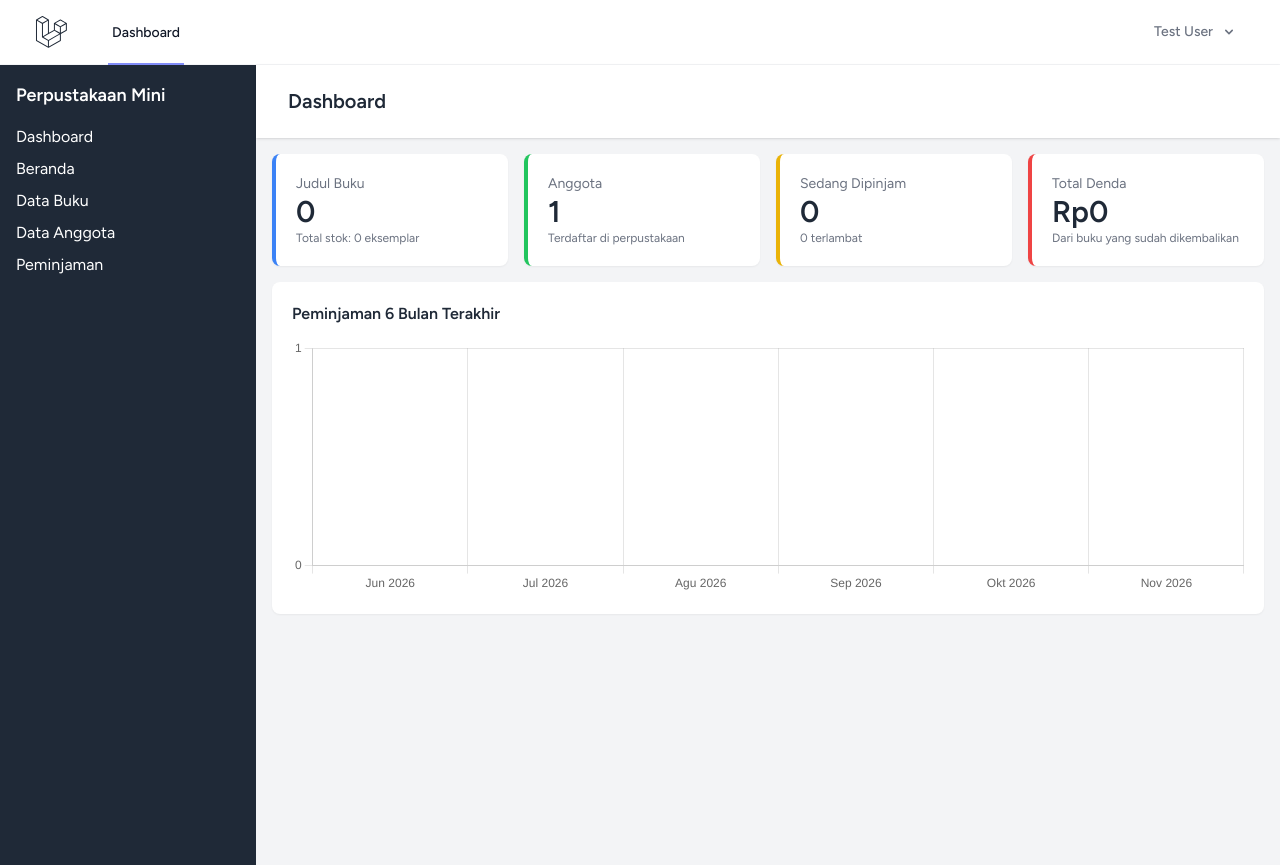
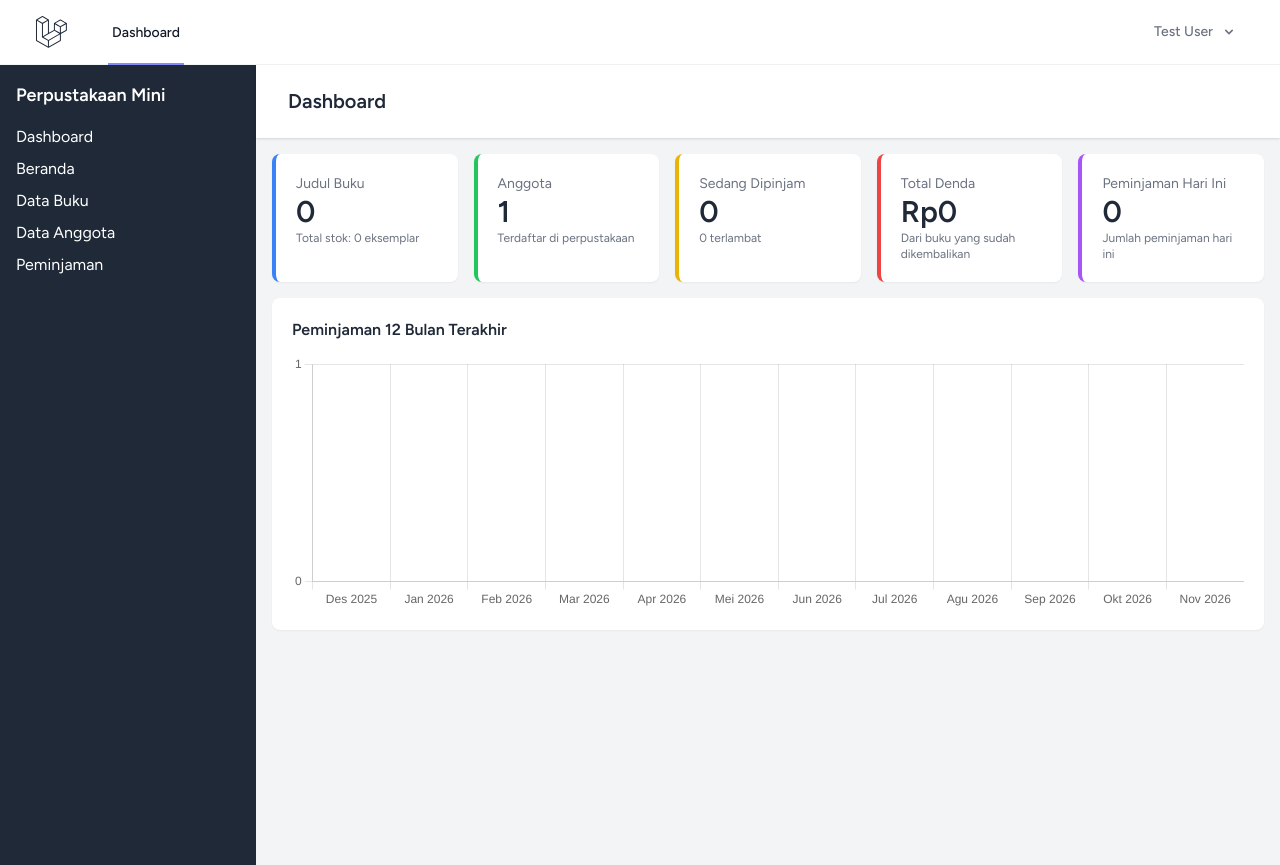
Before and after one commit to jumkriii-pixel/perpus-app, a Laravel app: page /dashboard in a window 1280 px wide. Run offline with Laravel 12, Linux system fonts and the light colour scheme; the visitor is signed in with stand-in values (Sample User, id 1); data comes from the database, SQL or seed files in the repository; data that the repository does not hold is empty; style sheets or scripts are compiled from the project's sources; some libraries are stand-ins or nearby versions.

Commit message:
Pertemuan 12 – Pengembalian buku, denda, dan dashboard

```diff
--- a/app/Http/Controllers/DashboardController.php
+++ b/app/Http/Controllers/DashboardController.php
@@ -24,6 +24,12 @@ class DashboardController extends Controller
         // Menghitung jumlah anggota
         $totalAnggota = Member::count();
 
+        // Menghitung peminjaman yang dilakukan hari ini
+        $peminjamanHariIni = Loan::where(
+            'tanggal_pinjam',
+            today()->toDateString()
+        )->count();
+
         // Peminjaman yang belum dikembalikan
         $sedangDipinjam = Loan::where('status', 'dipinjam')->count();
 
@@ -40,7 +46,7 @@ class DashboardController extends Controller
         $totalDenda = (int) Loan::sum('denda');
 
 
-        // BAGIAN 2: DATA GRAFIK 6 BULAN TERAKHIR
+        // BAGIAN 2: DATA GRAFIK 12 BULAN TERAKHIR
 
         $namaBulan = [
             'Jan', 'Feb', 'Mar', 'Apr',
@@ -51,8 +57,8 @@ class DashboardController extends Controller
         $label = [];
         $jumlah = [];
 
-        // Mengambil data 6 bulan terakhir
-        for ($i = 5; $i >= 0; $i--) {
+        // Mengambil data 12 bulan terakhir
+        for ($i = 11; $i >= 0; $i--) {
 
             // Tanggal awal bulan
             $awal = today()->startOfMonth()->subMonths($i);
@@ -82,6 +88,7 @@ class DashboardController extends Controller
                 'sedang_dipinjam' => $sedangDipinjam,
                 'terlambat' => $terlambat,
                 'total_denda' => $totalDenda,
+                'peminjaman_hari_ini' => $peminjamanHariIni,
             ],
 
             'grafik' => [
--- a/app/Models/Loan.php
+++ b/app/Models/Loan.php
@@ -12,7 +12,7 @@ class Loan extends Model
     use HasFactory;
 
     // Denda Rp1.000 untuk setiap hari keterlambatan.
-    public const DENDA_PER_HARI = 1000;
+    public const DENDA_PER_HARI = 2000;
 
     // Kolom yang boleh diisi.
     protected $fillable = [
--- a/resources/js/Pages/Dashboard.vue
+++ b/resources/js/Pages/Dashboard.vue
@@ -28,7 +28,7 @@ function formatRupiah(angka) {
         <div class="p-4">
 
             <!-- KARTU STATISTIK -->
-            <div class="grid grid-cols-1 gap-4 md:grid-cols-2 xl:grid-cols-4">
+            <div class="grid grid-cols-1 gap-4 md:grid-cols-2 xl:grid-cols-5">
 
                 <!-- KARTU 1: JUMLAH BUKU -->
                 <div
@@ -103,13 +103,30 @@ function formatRupiah(angka) {
                     </div>
                 </div>
 
+                <!-- KARTU 5: PEMINJAMAN HARI INI -->
+                <div
+                    class="rounded-lg border-l-4 border-purple-500 bg-white p-5 shadow-sm"
+                >
+                    <div class="text-sm text-gray-500">
+                        Peminjaman Hari Ini
+                    </div>
+
+                    <div class="text-3xl font-bold text-gray-800">
+                        {{ statistik.peminjaman_hari_ini }}
+                    </div>
+
+                    <div class="text-xs text-gray-500">
+                        Jumlah peminjaman hari ini
+                    </div>
+                </div>
+
             </div>
 
             <!-- GRAFIK PEMINJAMAN -->
             <div class="mt-4 rounded-lg bg-white p-5 shadow-sm">
 
                 <h3 class="mb-3 font-semibold text-gray-800">
-                    Peminjaman 6 Bulan Terakhir
+                    Peminjaman 12 Bulan Terakhir
                 </h3>
 
                 <BarChart
```
